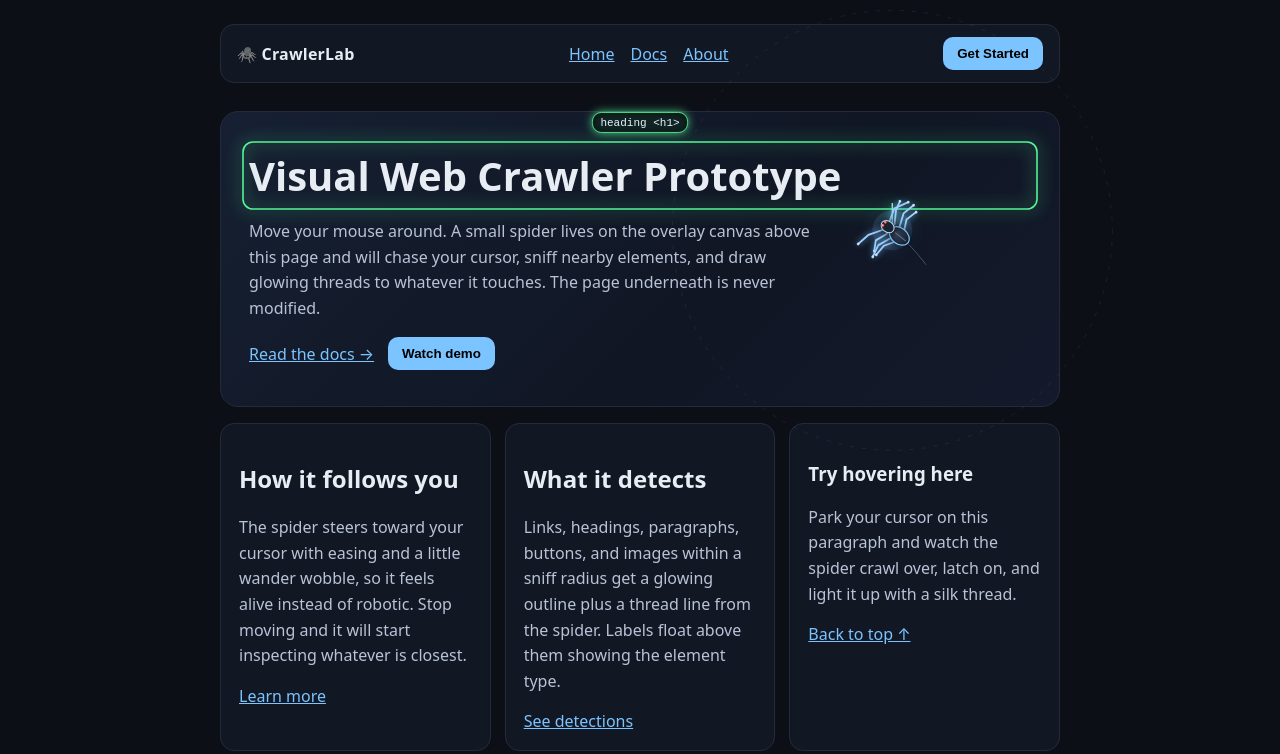
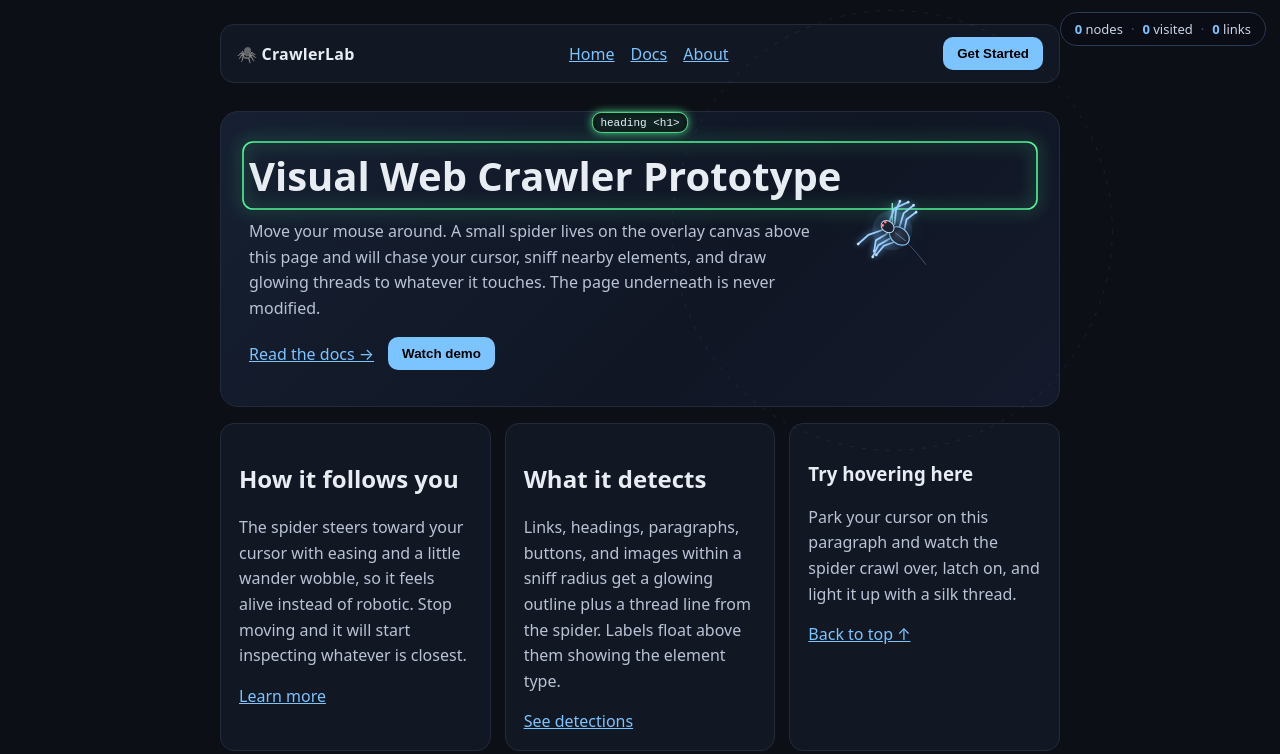
Before and after one commit to mrduhlol/webcrawler, a plain HTML site: page index.html in a window 1280 px wide. Shown: the top 754 px of the page. Drawn offline with Linux system fonts and the light colour scheme.

Commit message:
feat: style live crawl stats pill

```diff
--- a/style.css
+++ b/style.css
@@ -115,3 +115,25 @@ footer {
   background: #58ff9b;
   box-shadow: 0 0 8px #58ff9b;
 }
+
+#stats {
+  position: fixed;
+  right: 14px;
+  top: 12px;
+  z-index: 10000;
+  display: flex;
+  align-items: center;
+  gap: 8px;
+  background: rgba(10, 14, 22, 0.82);
+  border: 1px solid #2b3a55;
+  border-radius: 999px;
+  padding: 7px 14px;
+  font-size: 13px;
+  color: #c9d4e8;
+  pointer-events: none;
+  backdrop-filter: blur(6px);
+  font-variant-numeric: tabular-nums;
+}
+
+#stats b { color: #7cc4ff; }
+.stat-sep { color: #4a5878; }
```
